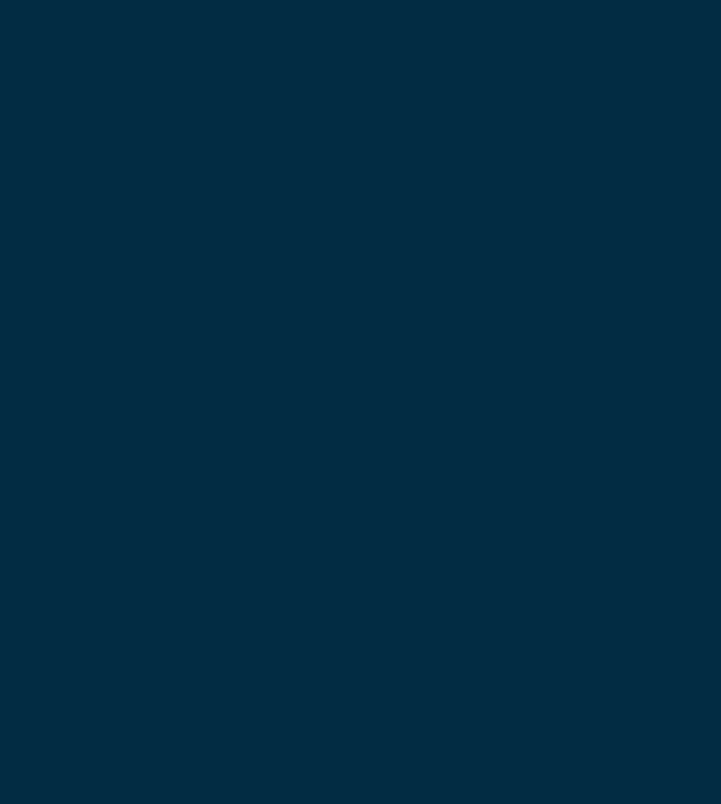
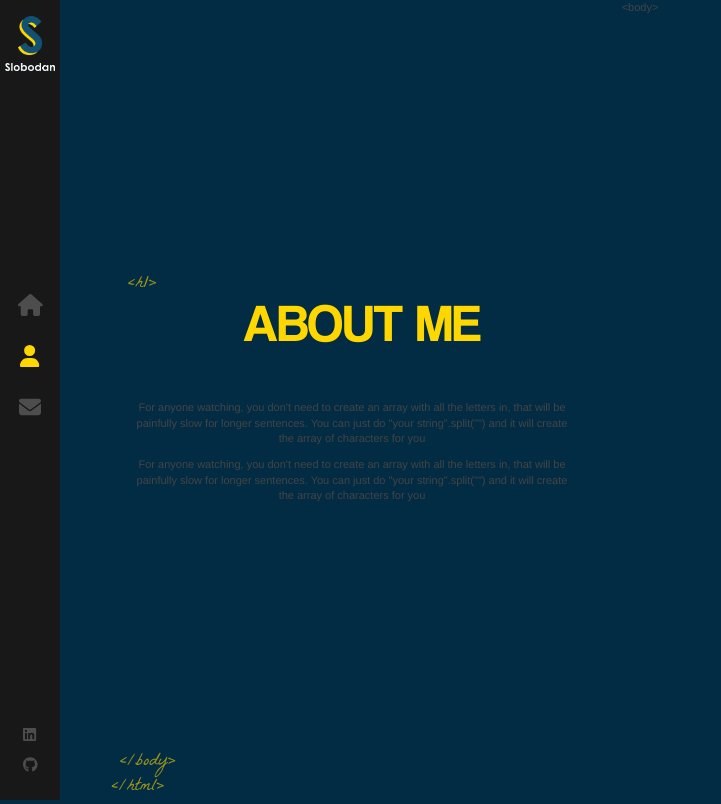
Before and after one commit to Aditya-Bawangade/react-portfolio, a React (Create React App) app: page /about in a window 1280 px wide. Before the commit this address had no page. Shown: the whole page, without its empty margins (0-721 px from the left). Built offline with nearby package versions, Linux system fonts and the light colour scheme.

Commit message:
Nothing Much

```diff
--- a/src/App.js
+++ b/src/App.js
@@ -1,6 +1,7 @@
 import './App.scss'
 import{ Routes, Route } from 'react-router-dom'
 import Layout from './components/Layout'
+import About from './components/About'
 import Home from './components/Home'
 function App() {
   return (
@@ -8,6 +9,7 @@ function App() {
     <Routes>
       <Route path = "/" element = {<Layout />} >
       <Route index element = {<Home />} />
+      <Route path='about' element = {<About />} />
       </Route>
     </Routes>
     </>
--- /dev/null
+++ b/src/components/About/index.js
@@ -0,0 +1,24 @@
+import './index.scss'
+import AnimatedLetters from '../AnimatedLetters'
+const About = () => {
+    return(
+        <div className='container about-page'>
+            <div className='text-zone'>
+                <h1>
+                    <AnimatedLetters
+                    strArray={['A','B','O','U','T',' ', 'M','E']}
+                    idx={7} />
+
+                </h1>
+                <p>
+                For anyone watching, you don't need to create an array with all the letters in, that will be painfully slow for longer sentences. You can just do "your string".split("") and it will create the array of characters for you
+                </p>
+                <p>
+                For anyone watching, you don't need to create an array with all the letters in, that will be painfully slow for longer sentences. You can just do "your string".split("") and it will create the array of characters for you
+                </p>
+            </div>
+        </div>
+    )
+}
+
+export default About
--- a/src/components/AnimatedLetters/index.scss
+++ b/src/components/AnimatedLetters/index.scss
@@ -1,4 +1,25 @@
 .text-animate{
     display: inline-block ;
+    opacity: 0;
+    animation: bounceIn 1s 1s;
+    animation-fill-mode: forwards;
+    min-width: 10px;
+
+
 
 }
+.text-animate-hover{
+    min-width: 10px;
+    display: inline-block;
+    animation-fill-mode: both;
+
+    &:hover{
+        animation: rubberBand 1s;
+        color : #ffd700;
+    }
+}
+@for $i from 1 through 35 {
+    .text-animate._#{$i}{
+    animation-delay: #{$i / 10}s;
+}
+}
--- /dev/null
+++ b/src/components/Home/Logo/index.scss
@@ -0,0 +1,37 @@
+.logo-container {
+    z-index: 0;
+    width: 400px;
+    height: 609px;
+    opacity: 0;
+    position: absolute;
+    top: 0;
+    right: 15%;
+    bottom: 0;
+    left: auto;
+    margin: auto;
+
+    svg {
+      width: 100%;
+      height: auto;
+      bottom: 0;
+      transform: rotateZ(30deg) !important;
+    }
+
+    .solid-logo {
+      position: absolute;
+      top: auto;
+      right: auto;
+      bottom: auto;
+      left: 0;
+      margin: auto;
+      width: 100%;
+      opacity: 0;
+      transform: rotateZ(30deg) !important;
+      z-index: 1;
+    }
+  }
+
+  .svg-container {
+    stroke: #ffd700;
+    stroke-width: 10;
+  }
--- a/src/components/Home/index.js
+++ b/src/components/Home/index.js
@@ -1,24 +1,46 @@
 import LogoTitle from '../../assets/images/logo-s.png' ;
-import {useState} from 'react' ;
+import {useEffect, useState} from 'react' ;
 import {Link} from'react-router-dom';
 import AnimatedLetters from '../AnimatedLetters';
+import Logo from './Logo'
 import './index.scss';
 const Home = () => {
     const [letterClass, setLetterClass] = useState('text-animate')
     const nameArray = ['l','o','b','o','d','a','n']
-    const jobArray = ['w','e','b','d','e','v','e','l','o','p','e','r','.']
+    const jobArray = ['w','e','b',' ' ,'d','e','v','e','l','o','p','e','r','.']
+    useEffect(() => {
+       setTimeout(() => {
+        return setLetterClass('text-animate-hover')
+        }, 4000)
+    }, [])
+    // useEffect(() => {
+
+    //     let timeoutId = setTimeout(() => {
+    //         setLetterClass('text-animate-hover')
+    //     }, 4000)
+
+    //     return () => {
+    //                 clearTimeout(timeoutId)
+    //             }
+    // }, [])
     return (
         <div className='container home-page'>
             <div className='text-zone'>
-                <h1>Hi, <br/> I'm
+                <h1><AnimatedLetters letterClass={letterClass}
+                strArray={['H','i',' ']}
+                idx = {3} /><br/> <AnimatedLetters letterClass={letterClass}
+                strArray={['I',"'",'m', ' ', 'a']}
+                idx = {5} />
                 <img src = {LogoTitle} alt='developer' />
 
                 <AnimatedLetters letterClass={letterClass}
                 strArray={nameArray}
                 idx = {15} />
                 <br/>
-                web developer</h1>
-                <h2> Idiot1/ Idiot2/ Idiot3/Bad Friend</h2>
+                <AnimatedLetters letterClass={letterClass}
+                strArray={jobArray}
+                idx = {13} /></h1>
+                <h2> Idiot1/ Idiot2/ Idiot3/Bad Friend/ Bad Son/ Bad Human/Bad Student</h2>
                 <Link to = "/contact" className = 'flat-button'>CONTACT ME</Link>
             </div>
         </div>
--- a/src/components/Home/index.scss
+++ b/src/components/Home/index.scss
@@ -30,6 +30,7 @@
             content: '<h1>';
             font-family: 'La Belle Aurore';
             color: #ffd700;
+            // background-color: pink;
             font-size: 18px;
             position: absolute;
             margin-top: 18px;
--- a/src/components/Layout/index.js
+++ b/src/components/Layout/index.js
@@ -12,10 +12,10 @@ const Layout = () => {
                 <span className='tags bottom-tags'>
                     &lt;/body&gt;
                     <br/>
-                    <span className='bottom-tag-html'>&lt;.html&gt;</span>
+                    <span className='bottom-tag-html'>&lt;/html&gt;</span>
                 </span>
             </div>
         </div>
     )
 }
-export default Layout ;
+export default Layout
--- a/src/components/Layout/index.scss
+++ b/src/components/Layout/index.scss
@@ -34,3 +34,38 @@
     animation: fadeIn 1s forwards;
     animation-delay: 1s;
 }
+
+.about-page{
+    .text-zone{
+        position: absolute;
+        left: 10%;
+        top: 50%;
+        transform: translateY(-50%);
+        width: 35%;
+        vertical-align: middle;
+        display: table-cell;
+        max-height: 90%;
+
+        h1{
+            font-size: 53px;
+            font-family: 'Coolvetica';
+            color : #ffd700 ;
+            font-weight: 400;
+            margin-top: 0;
+            position: relative;
+            margin-bottom: 40px;
+            left: 10px;
+
+            &::before{
+                content: '<h1>';
+                font-family: 'La Belle Aurore';
+                font-size: 18px;
+                position: absolute;
+                margin-top: -10px;
+                left : -10px;
+                opacity: 0.6;
+                line-height: 18px;
+            }
+        }
+    }
+}
```
Also changed, not shown: src/components/Home/Logo/index.js (added, +34 -0 lines), src/components/About/index.scss (added).
